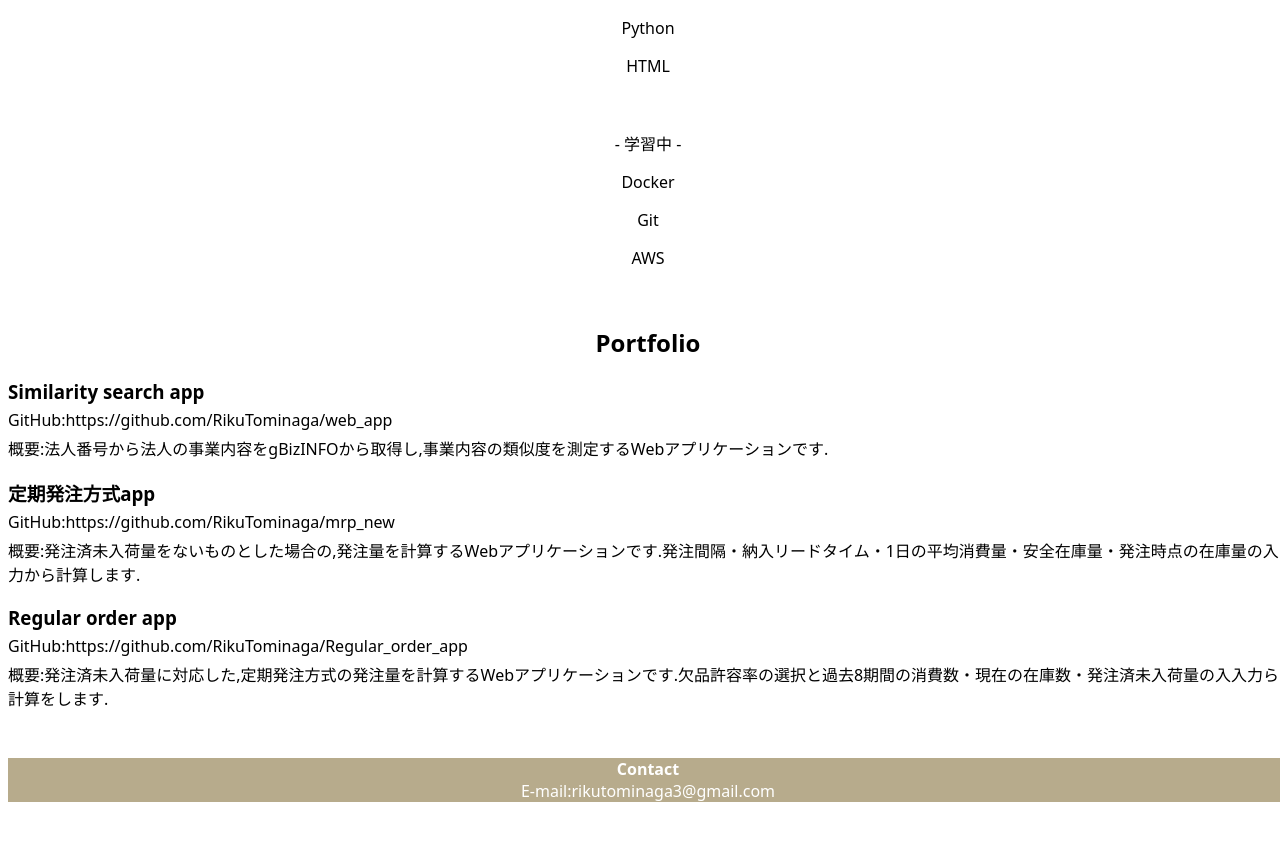
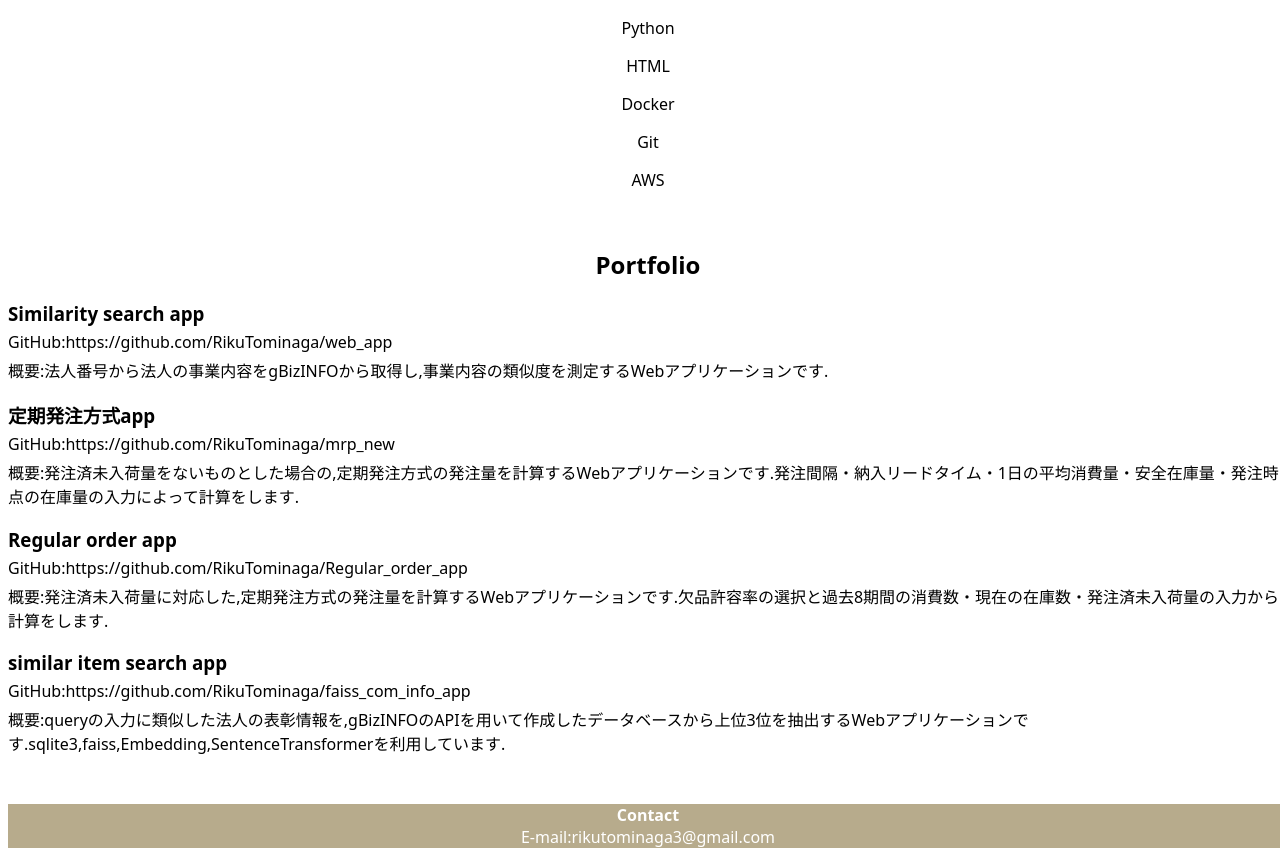
Before and after one commit to RikuTominaga/rikutominaga.github.io, a plain HTML site: page index.html in a window 1280 px wide. Shown: the part 443-1299 px from the top of the page. Before the commit the page ends 1253 px from the top, so only its background shows below. Drawn offline with Linux system fonts and the light colour scheme.

Commit message:
recommit

```diff
--- a/index.html
+++ b/index.html
@@ -45,8 +45,6 @@
         <div class="contents">
             <p>Python</p>
             <p>HTML</p>
-            <br>
-            <p>- 学習中 -</p>
             <p>Docker</p>
             <p>Git</p>
             <p>AWS</p>
@@ -57,13 +55,24 @@
         </div>
             <h3>Similarity search app</h3>
             <div class="exp">GitHub:https://github.com/RikuTominaga/web_app</div>
-            <div class="exp">概要:法人番号から法人の事業内容をgBizINFOから取得し,事業内容の類似度を測定するWebアプリケーションです.</div>
+            <div class="exp">
+                概要:法人番号から法人の事業内容をgBizINFOから取得し,事業内容の類似度を測定するWebアプリケーションです.
+            </div>
             <h3>定期発注方式app</h3>
             <div class="exp">GitHub:https://github.com/RikuTominaga/mrp_new</div>
-            <div class="exp">概要:発注済未入荷量をないものとした場合の,発注量を計算するWebアプリケーションです.発注間隔・納入リードタイム・1日の平均消費量・安全在庫量・発注時点の在庫量の入力から計算します.</div>
+            <div class="exp">
+                概要:発注済未入荷量をないものとした場合の,定期発注方式の発注量を計算するWebアプリケーションです.発注間隔・納入リードタイム・1日の平均消費量・安全在庫量・発注時点の在庫量の入力によって計算をします.
+            </div>
             <h3>Regular order app</h3>
             <div class="exp">GitHub:https://github.com/RikuTominaga/Regular_order_app</div>
-            <div class="exp">概要:発注済未入荷量に対応した,定期発注方式の発注量を計算するWebアプリケーションです.欠品許容率の選択と過去8期間の消費数・現在の在庫数・発注済未入荷量の入入力ら計算をします.</div>
+            <div class="exp">
+                概要:発注済未入荷量に対応した,定期発注方式の発注量を計算するWebアプリケーションです.欠品許容率の選択と過去8期間の消費数・現在の在庫数・発注済未入荷量の入力から計算をします.
+            </div>
+            <h3>similar item search app</h3>
+            <div class="exp">GitHub:https://github.com/RikuTominaga/faiss_com_info_app</div>
+            <div class="exp">
+                概要:queryの入力に類似した法人の表彰情報を,gBizINFOのAPIを用いて作成したデータベースから上位3位を抽出するWebアプリケーションです.sqlite3,faiss,Embedding,SentenceTransformerを利用しています.
+            </div>
         <br>
         <div class="botom">
             <div class="c_title" id="contact">
```
